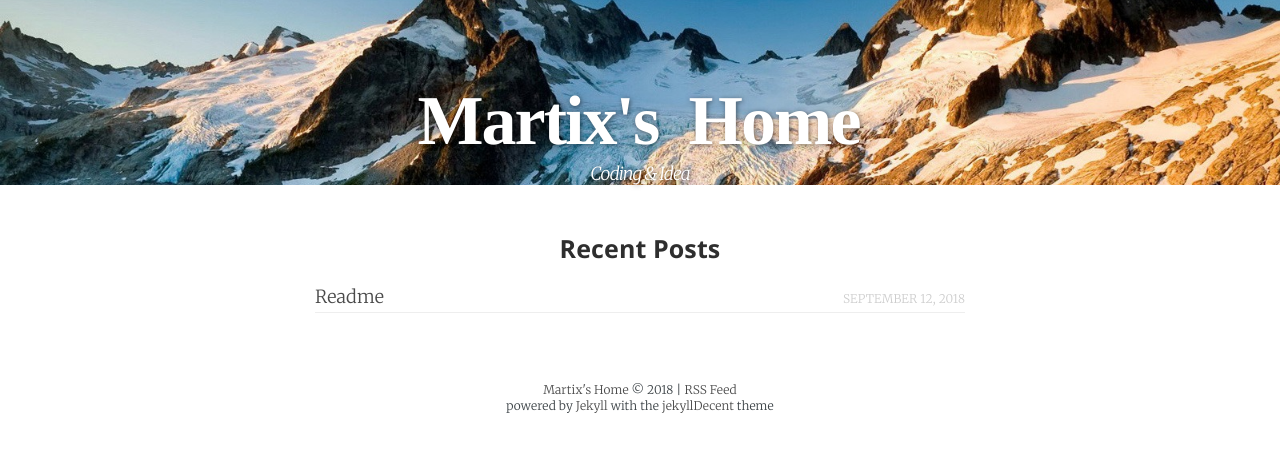
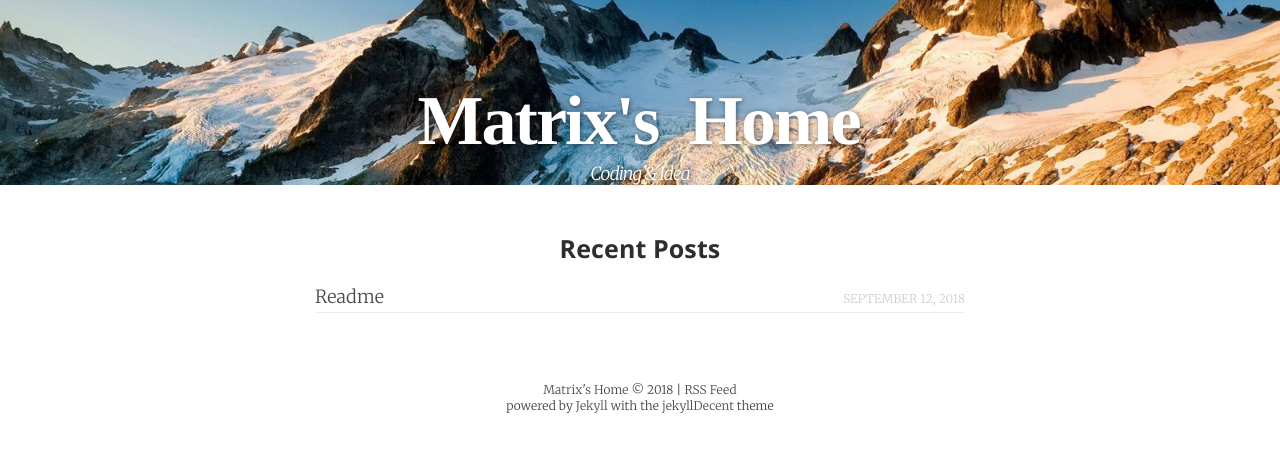
Before and after one commit to MatrixPiano/Blog, a Jekyll site: the page built from index.html, in a window 1280 px wide. Shown: the top 452 px of the page. Built offline with Jekyll 4.4.1, drawn with Linux system fonts in a browser that asks for light colours; some web fonts are replaced.

Commit message:
ok
Signed-off-by: unknown <zhang.maopeng1@zte.com.cn>

```diff
--- a/_config.yml
+++ b/_config.yml
@@ -6,9 +6,9 @@
 # 'jekyll serve'. If you change this file, please restart the server process.
 
 # Site settings
-title:            Martix's Home
+title:            Matrix's Home
 subtitle:         Coding & Idea
-description:      This is Martix's Home.
+description:      This is Matrix's Home.
 keywords:         Coding, Orchestrator
 language:         "en" # default language of the blog. Language codes: http://www.w3schools.com/tags/ref_language_codes.asp
 
```
